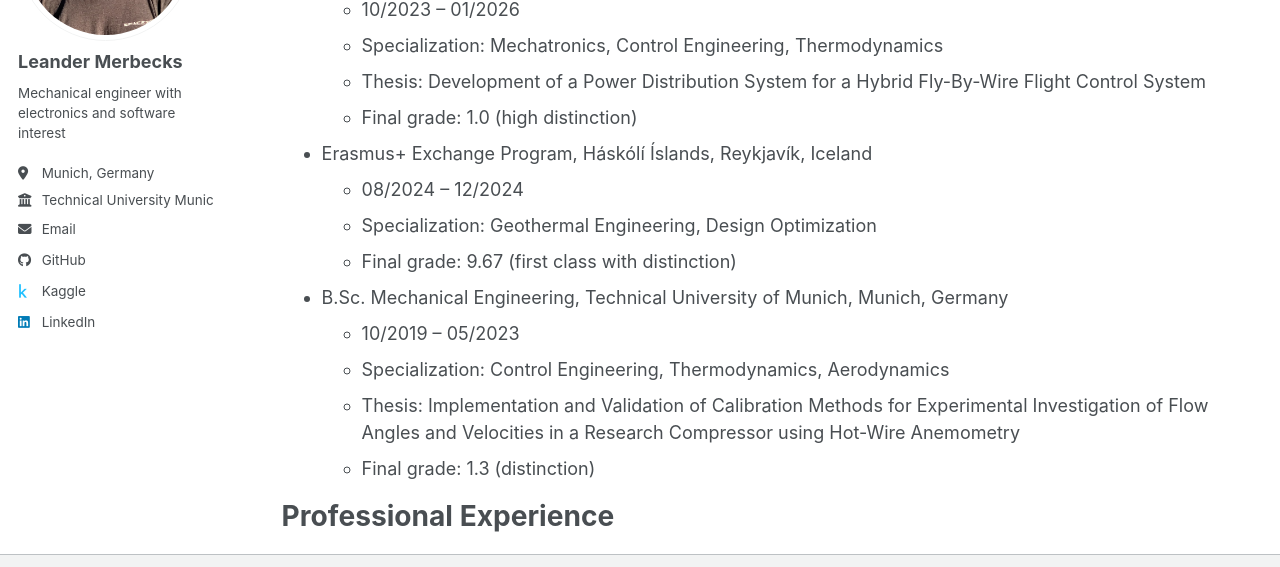
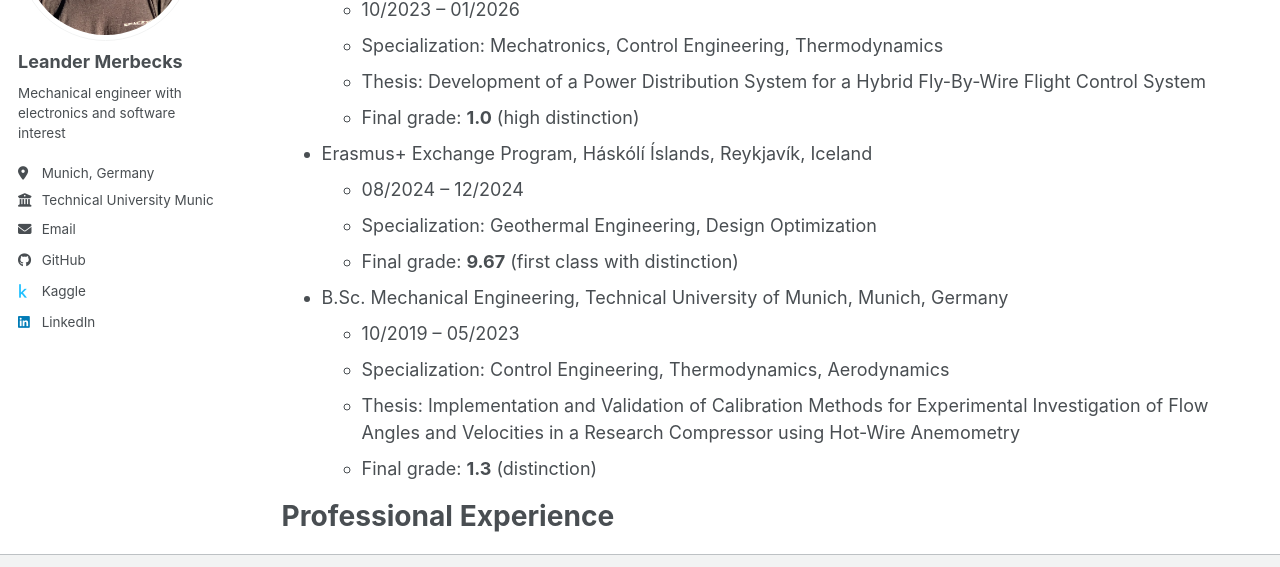
Before and after one commit to LMerbecks/LMerbecks.github.io, a Jekyll site: the page built from _pages/cv.md, in a window 1280 px wide and 900 px high. Shown: the part 235-802 px from the top of the window. Built offline with Jekyll 4.4.1, drawn with Linux system fonts in a browser that asks for light colours; a script bundle is joined from its source files by our own code; library files that are not in the unit come from our copies.

Commit message:
fixed toc inclusion, tweaked pages

```diff
--- a/_config.yml
+++ b/_config.yml
@@ -313,7 +313,6 @@
   - jekyll-sitemap
   - jekyll-redirect-from
   - jemoji
-  - jekyll-toc
 
 # Mimic GitHub Pages with --safe
 whitelist:
--- a/_pages/cv.md
+++ b/_pages/cv.md
@@ -16,18 +16,18 @@
   * 10/2023 – 01/2026
   * Specialization: Mechatronics, Control Engineering, Thermodynamics
   * Thesis: Development of a Power Distribution System for a Hybrid Fly-By-Wire Flight Control System
-  * Final grade: 1.0 (high distinction)
+  * Final grade: **1.0** (high distinction)
 
 * Erasmus+ Exchange Program, Háskólí Íslands, Reykjavík, Iceland
   * 08/2024 – 12/2024
   * Specialization: Geothermal Engineering, Design Optimization
-  * Final grade: 9.67 (first class with distinction)
+  * Final grade: **9.67** (first class with distinction)
 
 * B.Sc. Mechanical Engineering, Technical University of Munich, Munich, Germany
   * 10/2019 – 05/2023
   * Specialization: Control Engineering, Thermodynamics, Aerodynamics
   * Thesis: Implementation and Validation of Calibration Methods for Experimental Investigation of Flow Angles and Velocities in a Research Compressor using Hot-Wire Anemometry
-  * Final grade: 1.3 (distinction)
+  * Final grade: **1.3** (distinction)
 
 Professional Experience
 ======
```
Also changed, not shown: _portfolio/AM_D38999.md (+1 -0 lines).
